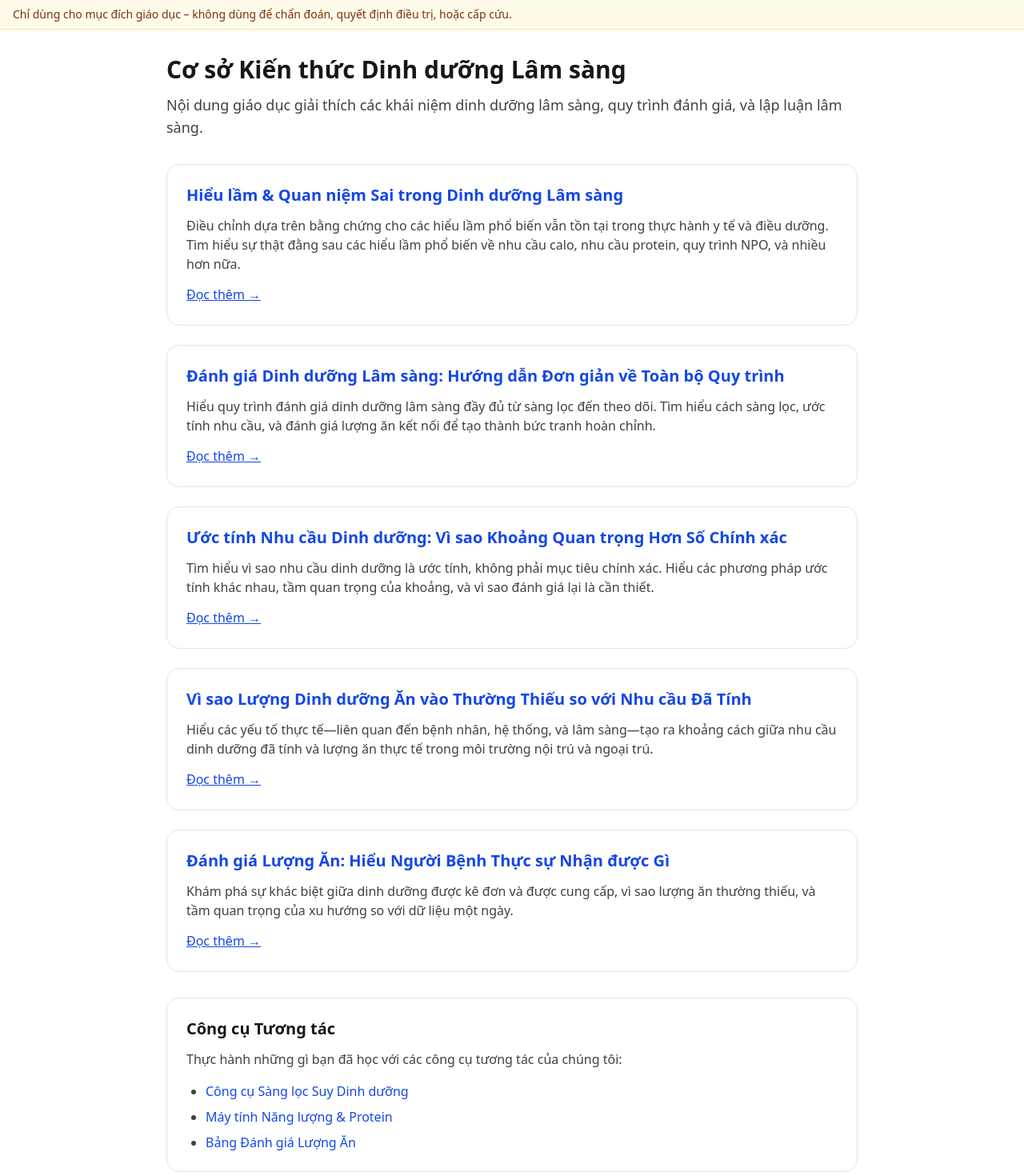
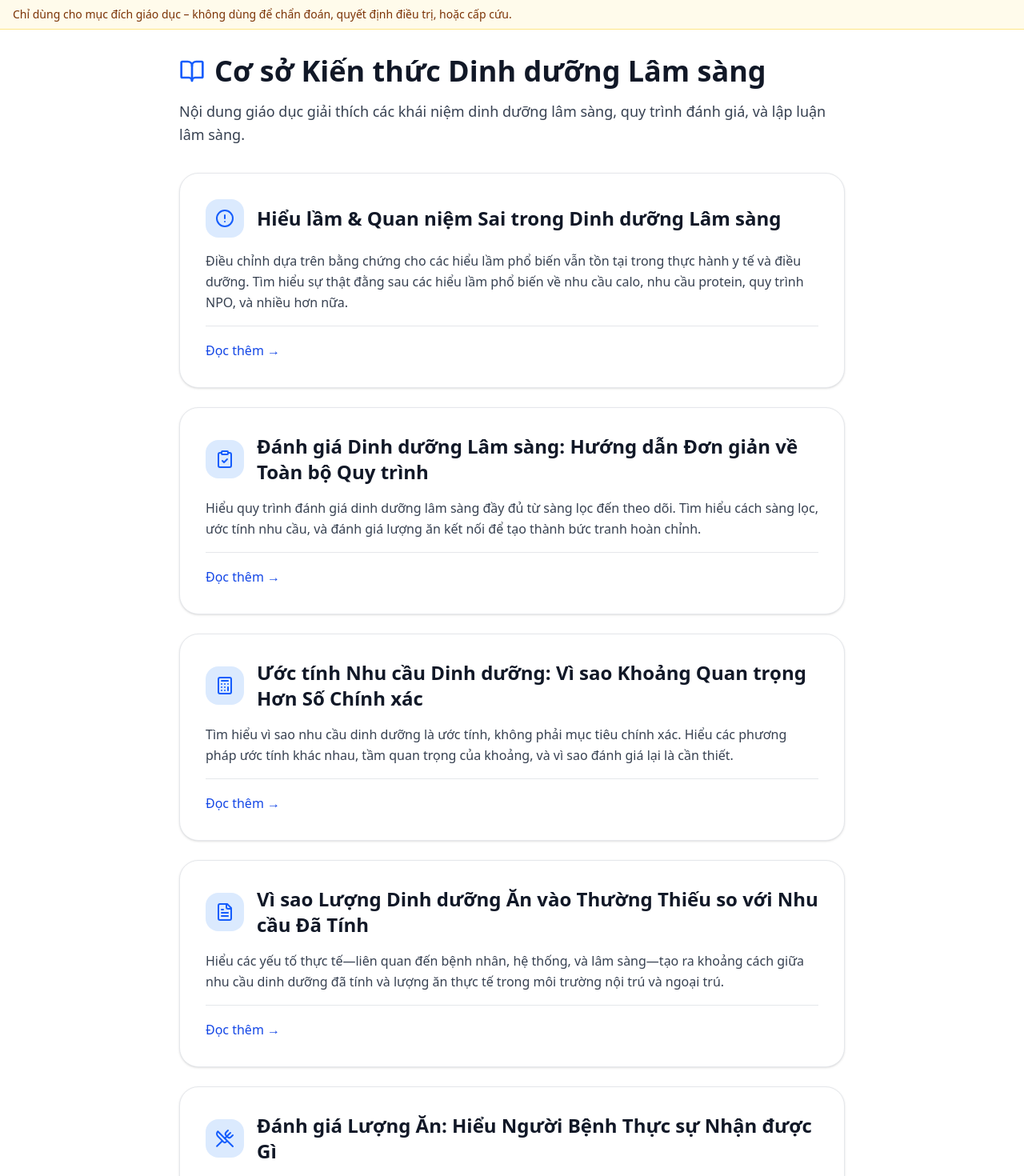
Before and after one commit to drvietcanh/nutrition, a Next.js app in the folder clinical-nutrition/: page /knowledge in a window 1280 px wide. Shown: the top 1470 px of the page at 80% size. Built offline with nearby package versions, Linux system fonts and the light colour scheme.

Commit message:
Cáº£i thiá»‡n Knowledge Base page vá»›i Card components vÃ  icons, cáº­p nháº­t callout components vá»›i icons

```diff
--- a/clinical-nutrition/app/knowledge/page.tsx
+++ b/clinical-nutrition/app/knowledge/page.tsx
@@ -1,132 +1,139 @@
 import Link from "next/link";
+import { AlertCircle, ClipboardCheck, Calculator, FileText, UtensilsCrossed, BookOpen, Activity } from "lucide-react";
+import { Card, CardHeader, CardContent, CardFooter } from "../components/Card";
 
 export default function KnowledgePage() {
   return (
-    <main className="mx-auto max-w-4xl space-y-8 px-4 py-8">
-      <header className="space-y-3">
-        <h1 className="text-2xl font-semibold sm:text-3xl">
+    <main className="mx-auto max-w-4xl space-y-8 px-4 py-8 sm:px-6 lg:px-8">
+      <header className="space-y-4">
+        <div className="flex items-center gap-3">
+          <BookOpen className="w-8 h-8 text-blue-600" aria-hidden="true" />
+          <h1 className="text-3xl font-bold sm:text-4xl text-gray-900">
             Cơ sở Kiến thức Dinh dưỡng Lâm sàng
           </h1>
-        <p className="text-base text-neutral-700 sm:text-lg">
+        </div>
+        <p className="text-lg text-gray-700 leading-relaxed">
           Nội dung giáo dục giải thích các khái niệm dinh dưỡng lâm sàng, quy trình đánh giá, và lập luận lâm sàng.
         </p>
       </header>
 
       <section className="space-y-6">
-        <div className="rounded-lg border border-neutral-200 bg-white p-6">
-          <h2 className="text-xl font-semibold mb-3">
-            <Link
-              href="/knowledge/myths-in-clinical-nutrition"
-              className="text-blue-700 hover:text-blue-900 hover:underline"
-            >
-              Hiểu lầm & Quan niệm Sai trong Dinh dưỡng Lâm sàng
-            </Link>
-          </h2>
-          <p className="text-base text-neutral-700 mb-3">
+        <Card href="/knowledge/myths-in-clinical-nutrition">
+          <CardHeader
+            icon={AlertCircle}
+            title="Hiểu lầm & Quan niệm Sai trong Dinh dưỡng Lâm sàng"
+          />
+          <CardContent>
+            <p className="text-gray-700 leading-relaxed">
               Điều chỉnh dựa trên bằng chứng cho các hiểu lầm phổ biến vẫn tồn tại trong thực hành y tế và điều dưỡng.
               Tìm hiểu sự thật đằng sau các hiểu lầm phổ biến về nhu cầu calo, nhu cầu protein, quy trình NPO, và nhiều hơn nữa.
             </p>
+          </CardContent>
+          <CardFooter>
             <Link
               href="/knowledge/myths-in-clinical-nutrition"
-            className="inline-flex items-center text-base font-medium text-blue-700 hover:text-blue-900 underline"
+              className="inline-flex items-center text-base font-medium text-blue-700 hover:text-blue-900"
             >
               Đọc thêm →
             </Link>
-        </div>
+          </CardFooter>
+        </Card>
 
-        <div className="rounded-lg border border-neutral-200 bg-white p-6">
-          <h2 className="text-xl font-semibold mb-3">
-            <Link
-              href="/knowledge/assessment-process"
-              className="text-blue-700 hover:text-blue-900 hover:underline"
-            >
-              Đánh giá Dinh dưỡng Lâm sàng: Hướng dẫn Đơn giản về Toàn bộ Quy trình
-            </Link>
-          </h2>
-          <p className="text-base text-neutral-700 mb-3">
+        <Card href="/knowledge/assessment-process">
+          <CardHeader
+            icon={ClipboardCheck}
+            title="Đánh giá Dinh dưỡng Lâm sàng: Hướng dẫn Đơn giản về Toàn bộ Quy trình"
+          />
+          <CardContent>
+            <p className="text-gray-700 leading-relaxed">
               Hiểu quy trình đánh giá dinh dưỡng lâm sàng đầy đủ từ sàng lọc đến theo dõi.
               Tìm hiểu cách sàng lọc, ước tính nhu cầu, và đánh giá lượng ăn kết nối để tạo thành bức tranh hoàn chỉnh.
             </p>
+          </CardContent>
+          <CardFooter>
             <Link
               href="/knowledge/assessment-process"
-            className="inline-flex items-center text-base font-medium text-blue-700 hover:text-blue-900 underline"
+              className="inline-flex items-center text-base font-medium text-blue-700 hover:text-blue-900"
             >
               Đọc thêm →
             </Link>
-        </div>
+          </CardFooter>
+        </Card>
 
-        <div className="rounded-lg border border-neutral-200 bg-white p-6">
-          <h2 className="text-xl font-semibold mb-3">
-            <Link
-              href="/knowledge/needs-estimation"
-              className="text-blue-700 hover:text-blue-900 hover:underline"
-            >
-              Ước tính Nhu cầu Dinh dưỡng: Vì sao Khoảng Quan trọng Hơn Số Chính xác
-            </Link>
-          </h2>
-          <p className="text-base text-neutral-700 mb-3">
+        <Card href="/knowledge/needs-estimation">
+          <CardHeader
+            icon={Calculator}
+            title="Ước tính Nhu cầu Dinh dưỡng: Vì sao Khoảng Quan trọng Hơn Số Chính xác"
+          />
+          <CardContent>
+            <p className="text-gray-700 leading-relaxed">
               Tìm hiểu vì sao nhu cầu dinh dưỡng là ước tính, không phải mục tiêu chính xác. Hiểu các phương pháp ước tính khác nhau,
               tầm quan trọng của khoảng, và vì sao đánh giá lại là cần thiết.
             </p>
+          </CardContent>
+          <CardFooter>
             <Link
               href="/knowledge/needs-estimation"
-            className="inline-flex items-center text-base font-medium text-blue-700 hover:text-blue-900 underline"
+              className="inline-flex items-center text-base font-medium text-blue-700 hover:text-blue-900"
             >
               Đọc thêm →
             </Link>
-        </div>
+          </CardFooter>
+        </Card>
 
-        <div className="rounded-lg border border-neutral-200 bg-white p-6">
-          <h2 className="text-xl font-semibold mb-3">
-            <Link
-              href="/knowledge/why-intake-falls-short"
-              className="text-blue-700 hover:text-blue-900 hover:underline"
-            >
-              Vì sao Lượng Dinh dưỡng Ăn vào Thường Thiếu so với Nhu cầu Đã Tính
-            </Link>
-          </h2>
-          <p className="text-base text-neutral-700 mb-3">
+        <Card href="/knowledge/why-intake-falls-short">
+          <CardHeader
+            icon={FileText}
+            title="Vì sao Lượng Dinh dưỡng Ăn vào Thường Thiếu so với Nhu cầu Đã Tính"
+          />
+          <CardContent>
+            <p className="text-gray-700 leading-relaxed">
               Hiểu các yếu tố thực tế—liên quan đến bệnh nhân, hệ thống, và lâm sàng—tạo ra khoảng cách
               giữa nhu cầu dinh dưỡng đã tính và lượng ăn thực tế trong môi trường nội trú và ngoại trú.
             </p>
+          </CardContent>
+          <CardFooter>
             <Link
               href="/knowledge/why-intake-falls-short"
-            className="inline-flex items-center text-base font-medium text-blue-700 hover:text-blue-900 underline"
+              className="inline-flex items-center text-base font-medium text-blue-700 hover:text-blue-900"
             >
               Đọc thêm →
             </Link>
-        </div>
+          </CardFooter>
+        </Card>
 
-        <div className="rounded-lg border border-neutral-200 bg-white p-6">
-          <h2 className="text-xl font-semibold mb-3">
-            <Link
-              href="/knowledge/intake-assessment"
-              className="text-blue-700 hover:text-blue-900 hover:underline"
-            >
-              Đánh giá Lượng Ăn: Hiểu Người Bệnh Thực sự Nhận được Gì
-            </Link>
-          </h2>
-          <p className="text-base text-neutral-700 mb-3">
+        <Card href="/knowledge/intake-assessment">
+          <CardHeader
+            icon={UtensilsCrossed}
+            title="Đánh giá Lượng Ăn: Hiểu Người Bệnh Thực sự Nhận được Gì"
+          />
+          <CardContent>
+            <p className="text-gray-700 leading-relaxed">
               Khám phá sự khác biệt giữa dinh dưỡng được kê đơn và được cung cấp, vì sao lượng ăn thường thiếu,
               và tầm quan trọng của xu hướng so với dữ liệu một ngày.
             </p>
+          </CardContent>
+          <CardFooter>
             <Link
               href="/knowledge/intake-assessment"
-            className="inline-flex items-center text-base font-medium text-blue-700 hover:text-blue-900 underline"
+              className="inline-flex items-center text-base font-medium text-blue-700 hover:text-blue-900"
             >
               Đọc thêm →
             </Link>
-        </div>
+          </CardFooter>
+        </Card>
       </section>
 
-      <section className="rounded-lg border border-neutral-200 bg-white p-6">
-        <h2 className="text-xl font-semibold mb-3">
-          Công cụ Tương tác
-        </h2>
-        <p className="text-base text-neutral-700 mb-4">
+      <Card>
+        <CardHeader
+          icon={Activity}
+          title="Công cụ Tương tác"
+        />
+        <CardContent>
+          <p className="text-gray-700 leading-relaxed mb-4">
             Thực hành những gì bạn đã học với các công cụ tương tác của chúng tôi:
           </p>
-        <ul className="list-disc space-y-2 pl-6 text-base text-neutral-700">
+          <ul className="list-disc space-y-2 pl-6 text-gray-700">
             <li>
               <Link href="/tools/malnutrition-screening" className="text-blue-700 hover:text-blue-900 hover:underline">
                 Công cụ Sàng lọc Suy Dinh dưỡng
@@ -143,7 +150,8 @@ export default function KnowledgePage() {
               </Link>
             </li>
           </ul>
-      </section>
+        </CardContent>
+      </Card>
     </main>
   );
 }
--- a/clinical-nutrition/app/knowledge/why-intake-falls-short/components/ClinicalRealityCallout.tsx
+++ b/clinical-nutrition/app/knowledge/why-intake-falls-short/components/ClinicalRealityCallout.tsx
@@ -1,3 +1,5 @@
+import { Info } from 'lucide-react';
+
 /**
  * ClinicalRealityCallout Component
  *
@@ -15,12 +17,17 @@ interface ClinicalRealityCalloutProps {
 
 export default function ClinicalRealityCallout({ children }: ClinicalRealityCalloutProps) {
   return (
-    <div className="bg-blue-50 border-l-4 border-blue-500 rounded-r-lg p-4">
-      <p className="text-sm font-semibold text-blue-900 mb-2 uppercase tracking-wide">
-        Thực Tế Lâm Sàng
-      </p>
-      <div className="text-sm text-gray-700 leading-relaxed">
-        {children}
+    <div className="bg-blue-50 border-l-4 border-blue-500 rounded-r-lg p-4 sm:p-5" role="alert">
+      <div className="flex items-start gap-3">
+        <Info className="w-5 h-5 text-blue-600 flex-shrink-0 mt-0.5" aria-hidden="true" />
+        <div className="flex-1 min-w-0">
+          <p className="text-sm font-semibold text-blue-900 mb-2 uppercase tracking-wide">
+            Thực Tế Lâm Sàng
+          </p>
+          <div className="text-sm text-gray-700 leading-relaxed">
+            {children}
+          </div>
+        </div>
       </div>
     </div>
   );
--- a/clinical-nutrition/app/knowledge/why-intake-falls-short/components/CommonPitfallCallout.tsx
+++ b/clinical-nutrition/app/knowledge/why-intake-falls-short/components/CommonPitfallCallout.tsx
@@ -1,3 +1,5 @@
+import { AlertTriangle } from 'lucide-react';
+
 /**
  * CommonPitfallCallout Component
  *
@@ -14,12 +16,17 @@ interface CommonPitfallCalloutProps {
 
 export default function CommonPitfallCallout({ children }: CommonPitfallCalloutProps) {
   return (
-    <div className="bg-amber-50 border-l-4 border-amber-500 rounded-r-lg p-4">
-      <p className="text-sm font-semibold text-amber-900 mb-2 uppercase tracking-wide">
-        Cạm Bẫy Thường Gặp
-      </p>
-      <div className="text-sm text-gray-700 leading-relaxed">
-        {children}
+    <div className="bg-amber-50 border-l-4 border-amber-500 rounded-r-lg p-4 sm:p-5" role="alert">
+      <div className="flex items-start gap-3">
+        <AlertTriangle className="w-5 h-5 text-amber-600 flex-shrink-0 mt-0.5" aria-hidden="true" />
+        <div className="flex-1 min-w-0">
+          <p className="text-sm font-semibold text-amber-900 mb-2 uppercase tracking-wide">
+            Cạm Bẫy Thường Gặp
+          </p>
+          <div className="text-sm text-gray-700 leading-relaxed">
+            {children}
+          </div>
+        </div>
       </div>
     </div>
   );
```
Lines whose indentation alone changed are shown as unchanged.
